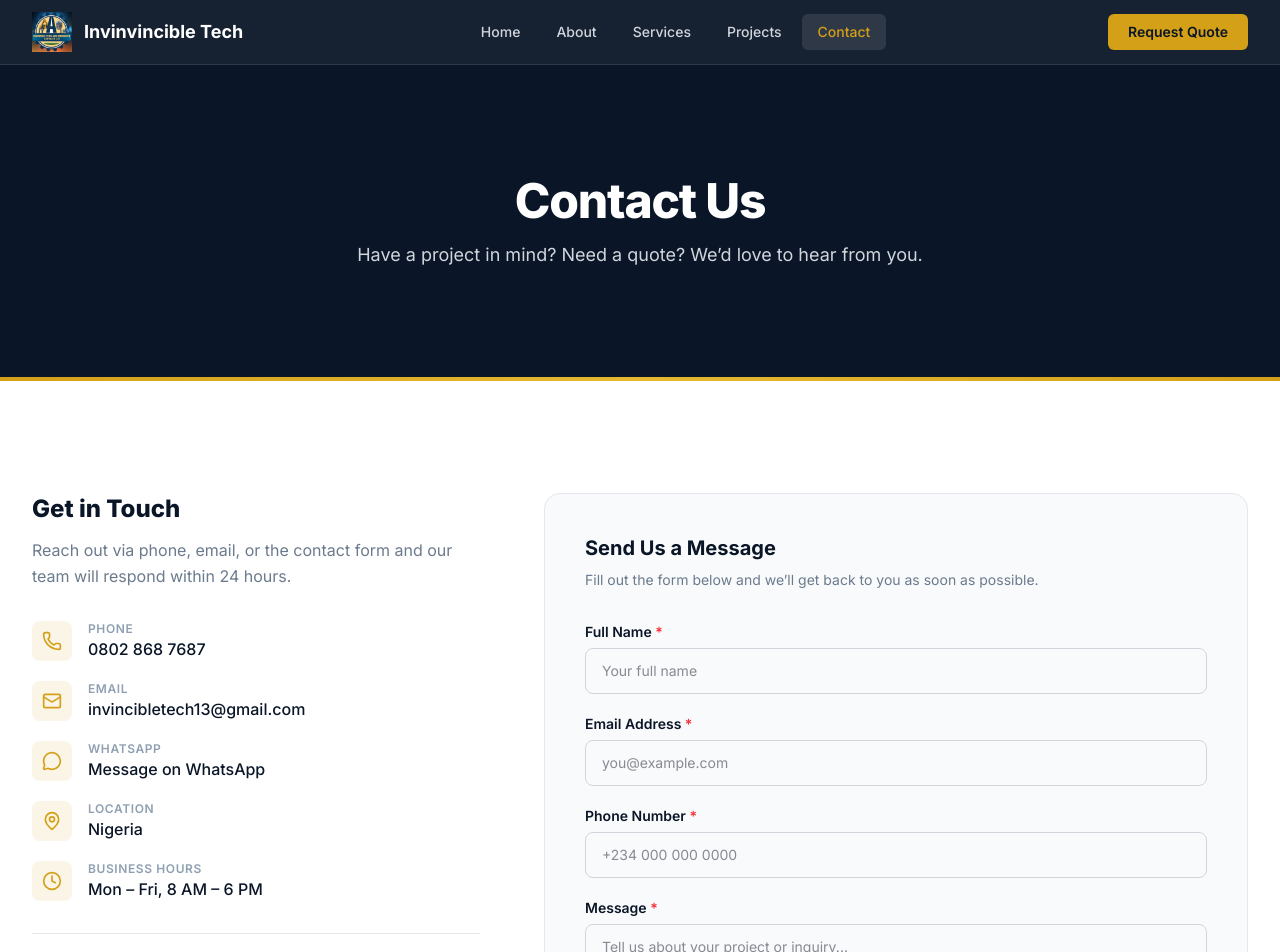
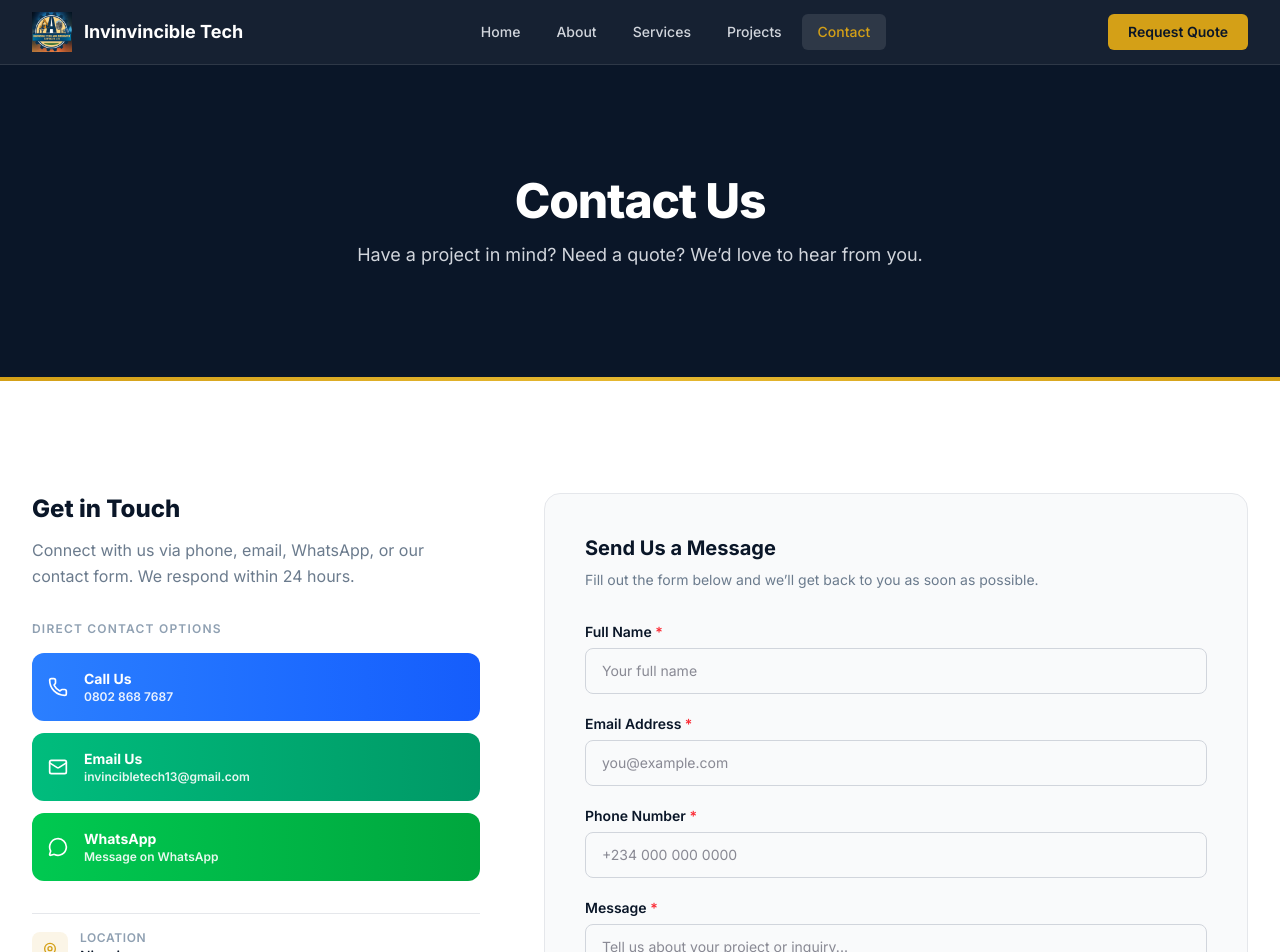
Before and after one commit to casstimmy/-cfsnaija, a Next.js app: page /contact in a window 1280 px wide. Shown: the top 952 px of the page. Built offline with nearby package versions, Linux system fonts and the light colour scheme.

Commit message:
refactor: enhance WhatsApp visibility with prominent contact method buttons

```diff
--- a/src/app/contact/page.tsx
+++ b/src/app/contact/page.tsx
@@ -10,25 +10,31 @@ export const metadata: Metadata = {
     "Get in touch with Invinvincible Tech And Integrated Services Ltd. Request a quote, ask a question, or schedule a consultation.",
 };
 
-const CONTACT_DETAILS = [
+const PRIMARY_CONTACT_METHODS = [
   {
     icon: Phone,
-    label: "Phone",
+    label: "Call Us",
     value: "0802 868 7687",
     href: "tel:08028687687",
+    color: "from-blue-500 to-blue-600",
   },
   {
     icon: Mail,
-    label: "Email",
+    label: "Email Us",
     value: "invincibletech13@gmail.com",
     href: "mailto:invincibletech13@gmail.com",
+    color: "from-emerald-500 to-emerald-600",
   },
   {
     icon: MessageCircle,
     label: "WhatsApp",
     value: "Message on WhatsApp",
     href: "https://wa.me/2348028687687?text=Hello%20Invinvincible%20Tech,%20I%20would%20like%20to%20inquire%20about%20your%20services.",
+    color: "from-green-500 to-green-600",
   },
+];
+
+const CONTACT_DETAILS = [
   {
     icon: MapPin,
     label: "Location",
@@ -71,31 +77,45 @@ export default function ContactPage() {
                   Get in Touch
                 </h2>
                 <p className="text-steel leading-relaxed">
-                  Reach out via phone, email, or the contact form and our team
-                  will respond within 24 hours.
+                  Connect with us via phone, email, WhatsApp, or our contact form.
+                  We respond within 24 hours.
                 </p>
               </div>
 
-              <div className="space-y-5">
+              {/* Primary Contact Methods - Prominent Buttons */}
+              <div className="space-y-3">
+                <p className="text-xs font-semibold uppercase tracking-widest text-steel-light mb-4">
+                  Direct Contact Options
+                </p>
+                <div className="space-y-3">
+                  {PRIMARY_CONTACT_METHODS.map((method) => (
+                    <a
+                      key={method.label}
+                      href={method.href}
+                      className={`flex items-center gap-4 p-4 rounded-xl bg-gradient-to-r ${method.color} text-white font-semibold hover:shadow-lg transform hover:scale-105 transition-all duration-200`}
+                    >
+                      <method.icon className="h-5 w-5 shrink-0" />
+                      <div>
+                        <p className="text-sm font-bold">{method.label}</p>
+                        <p className="text-xs opacity-90">{method.value}</p>
+                      </div>
+                    </a>
+                  ))}
+                </div>
+              </div>
+
+              {/* Secondary Contact Info */}
+              <div className="space-y-4 pt-4 border-t border-gray-200">
                 {CONTACT_DETAILS.map((item) => (
-                  <div key={item.label} className="flex items-start gap-4">
-                    <div className="flex h-10 w-10 shrink-0 items-center justify-center rounded-lg bg-gold/10 text-gold">
-                      <item.icon className="h-5 w-5" />
+                  <div key={item.label} className="flex items-start gap-3">
+                    <div className="flex h-9 w-9 shrink-0 items-center justify-center rounded-lg bg-gold/10 text-gold mt-0.5">
+                      <item.icon className="h-4 w-4" />
                     </div>
                     <div>
                       <p className="text-xs font-semibold uppercase tracking-wider text-steel-light">
                         {item.label}
                       </p>
-                      {item.href ? (
-                        <a
-                          href={item.href}
-                          className="text-navy font-medium hover:text-gold transition-colors"
-                        >
-                          {item.value}
-                        </a>
-                      ) : (
-                        <p className="text-navy font-medium">{item.value}</p>
-                      )}
+                      <p className="text-navy font-medium text-sm">{item.value}</p>
                     </div>
                   </div>
                 ))}
```
